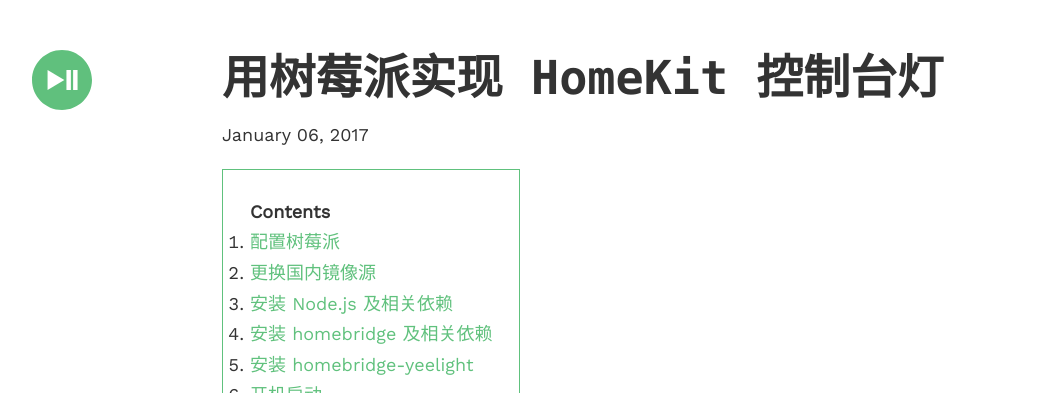
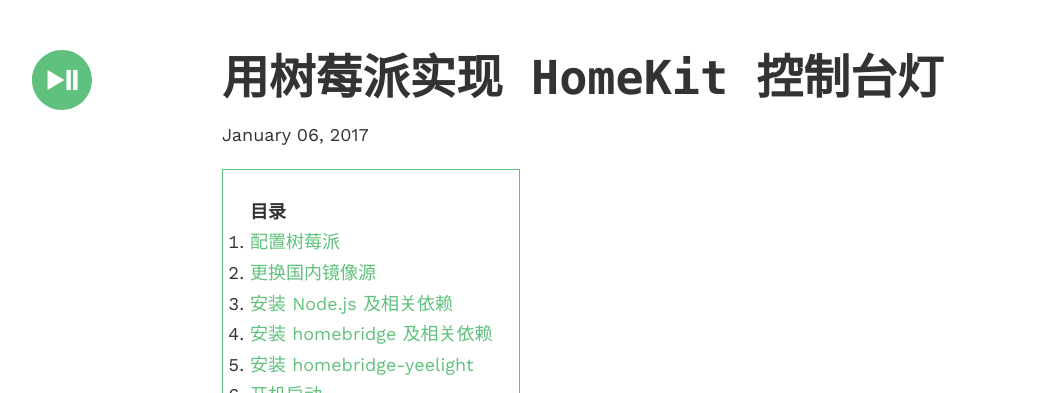
Before and after one commit to iewaij/blog, a Jekyll site: the page built from _posts/2017-01-06-rpi-homekit-yeelight.md, in a window 1280 px wide. Shown: the top 393 px of the page, without its empty margins (18-1069 px from the left). Built offline with Jekyll 4.4.1, drawn with Linux system fonts in a browser that asks for light colours; comment, search, counter and statistics services are not loaded.

Commit message:
Change contents

```diff
--- a/_sass/style.scss
+++ b/_sass/style.scss
@@ -149,7 +149,7 @@
 
 // Adding 'Contents' headline to the TOC
 #markdown-toc::before {
-    content: "Contents";
+    content: "目录";
     font-weight: bold;
 }
 
```
Also changed, not shown: 1 other file.
